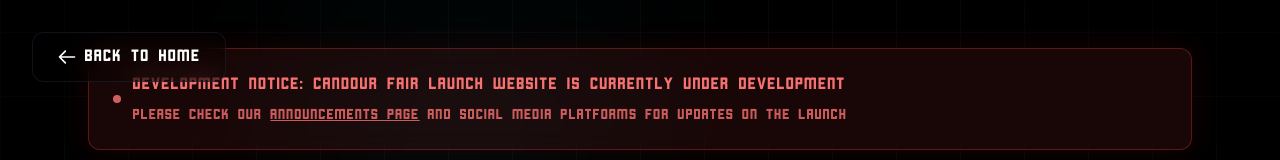
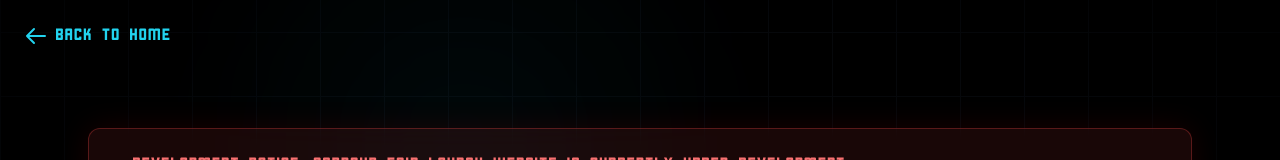
Before and after one commit to OrcaMonsta/orcamonsta1, a Next.js app: page /candour in a window 1280 px wide. Shown: the top 160 px of the page. Built offline with nearby package versions, Linux system fonts and the light colour scheme.

Commit message:
fixed back to home bnutton on candour page

```diff
--- a/app/candour/page.tsx
+++ b/app/candour/page.tsx
@@ -29,27 +29,17 @@ const Candour = () => {
       </div>
 
       {/* Back to Home Button */}
-      <Link
-        href="/page.tsx"
-        className="absolute top-8 left-8 z-30 px-6 py-3 backdrop-blur-md bg-black/30 rounded-xl
-          border border-gray-800/50 hover:shadow-[0_0_30px_rgba(0,255,255,0.15)]
-          transition-all duration-300 flex items-center gap-2"
-      >
-        <svg
-          className="w-5 h-5"
-          fill="none"
-          stroke="currentColor"
-          viewBox="0 0 24 24"
+      <nav className="relative z-10 p-6">
+        <Link
+          href="/"
+          className="inline-flex items-center gap-2 text-cyan-400 hover:text-cyan-300 transition-colors"
         >
-          <path
-            strokeLinecap="round"
-            strokeLinejoin="round"
-            strokeWidth={2}
-            d="M10 19l-7-7m0 0l7-7m-7 7h18"
-          />
-        </svg>
-        <span>Back to Home</span>
-      </Link>
+          <svg className="w-6 h-6" fill="none" stroke="currentColor" viewBox="0 0 24 24">
+            <path strokeLinecap="round" strokeLinejoin="round" strokeWidth={2} d="M10 19l-7-7m0 0l7-7m-7 7h18" />
+          </svg>
+          Back to Home
+        </Link>
+      </nav>
 
       {/* Content Container */}
       <div className="relative z-10 max-w-6xl mx-auto px-6 py-12">
```
